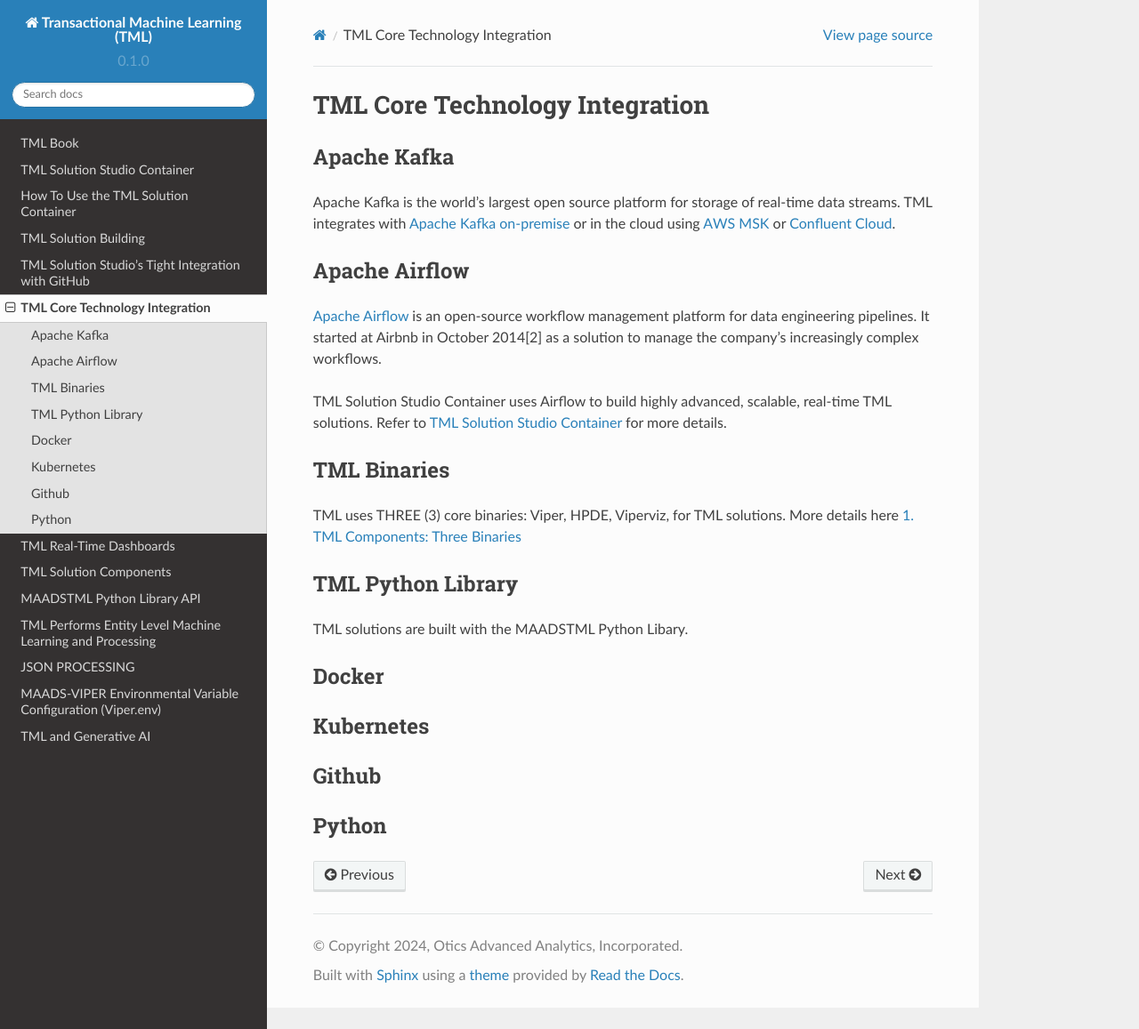
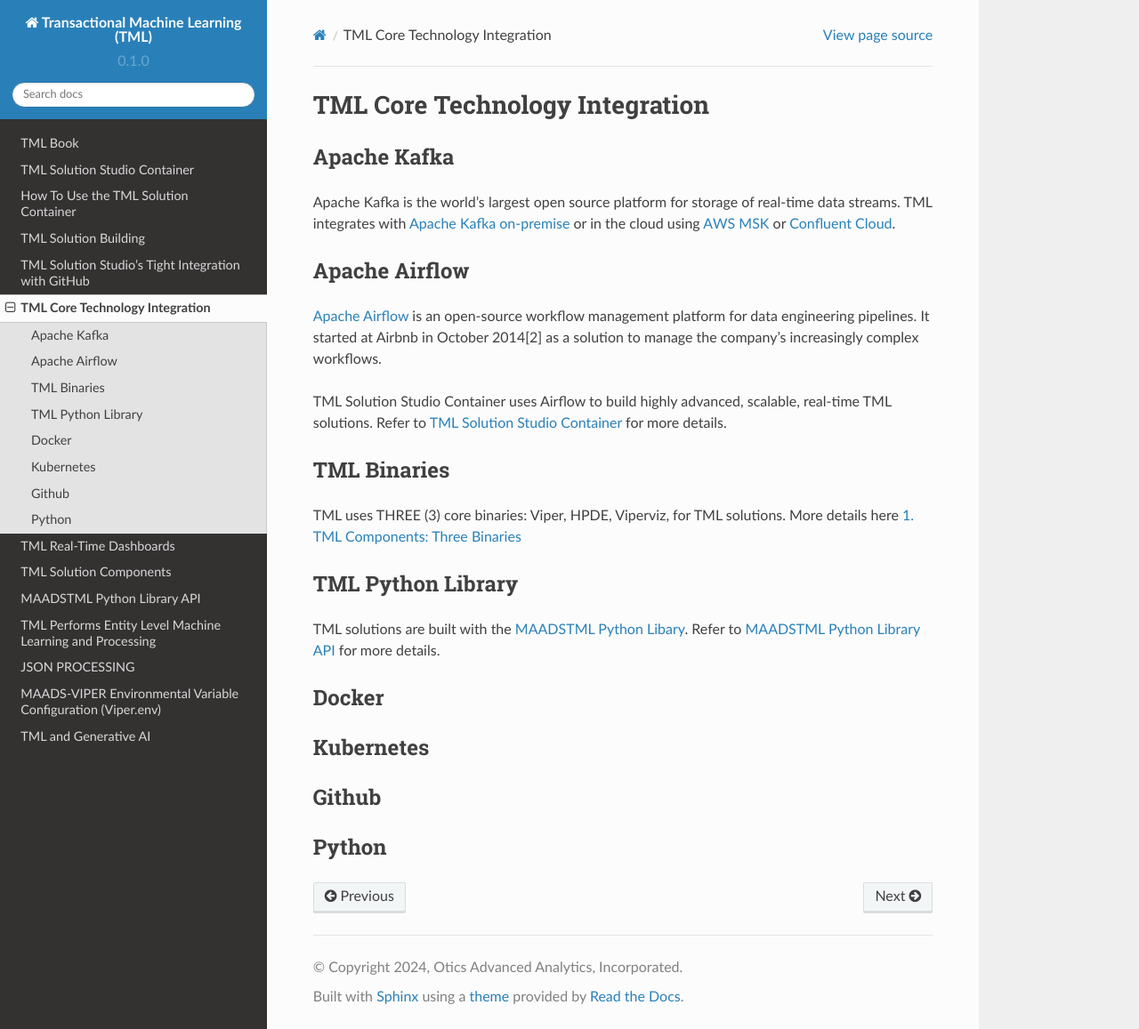
Before and after one commit to smaurice101/readthedocs, a Sphinx documentation site: the page built from docs/source/coreintegrations.rst, in a window 1280 px wide and 1157 px high. Shown: the whole window at 89% size. Built offline with Sphinx 7.4.7 and the Read the Docs theme 2.0.0, drawn with Linux system fonts in a browser that asks for light colours.

Commit message:
Update coreintegrations.rst

```diff
--- a/docs/source/coreintegrations.rst
+++ b/docs/source/coreintegrations.rst
@@ -21,7 +21,7 @@
 TML Python Library
 -----------
 
-TML solutions are built with the MAADSTML Python Libary.
+TML solutions are built with the `MAADSTML Python Libary <https://pypi.org/project/maadstml/>`_.  Refer to :ref:`MAADSTML Python Library API` for more details.
 
 Docker
 -----------
```
